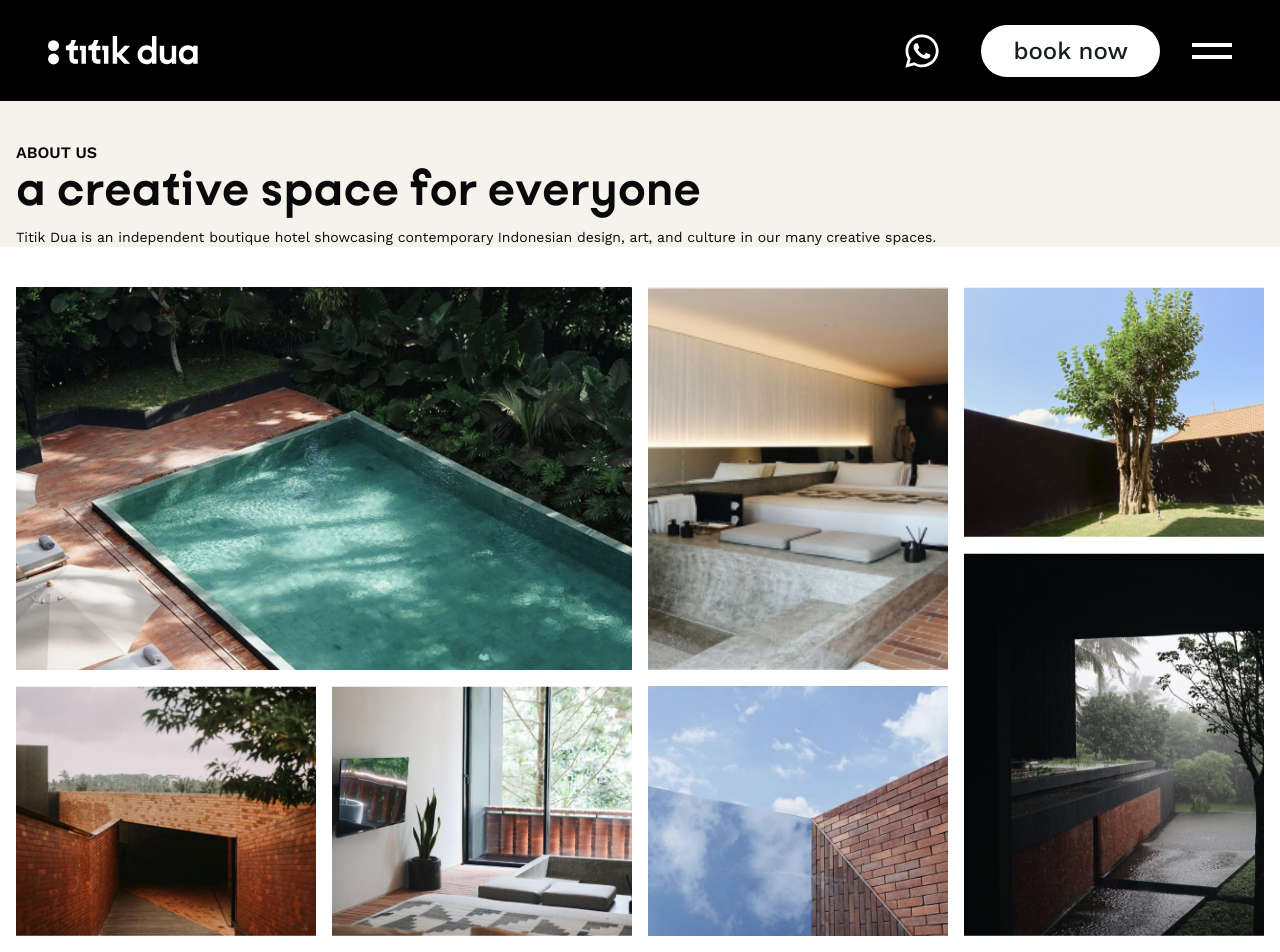
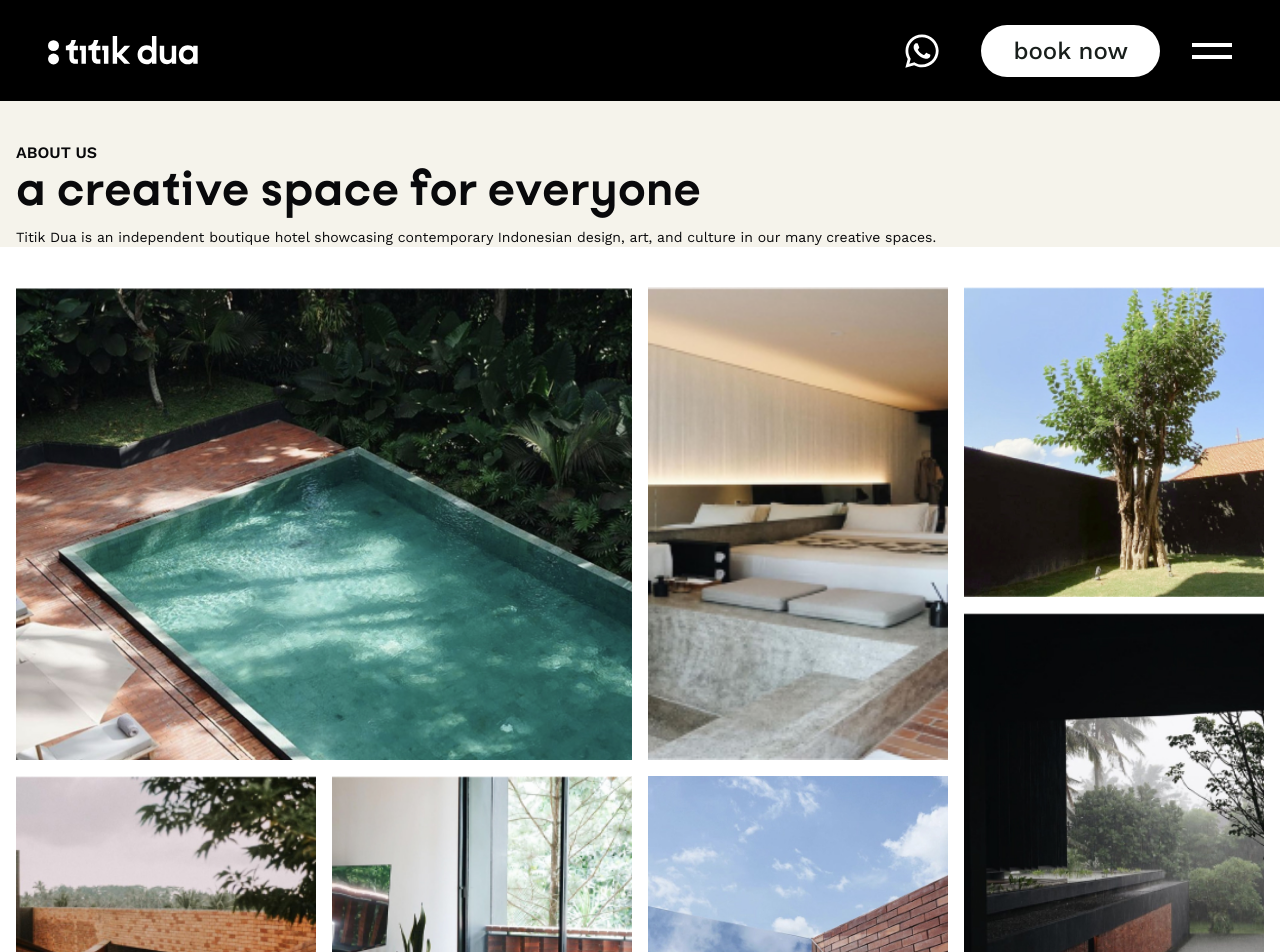
Before and after one commit to arvindeva/titik-dua, a Next.js app: page /about in a window 1280 px wide. Shown: the top 952 px of the page. Built offline with nearby package versions, Linux system fonts and the light colour scheme.

Commit message:
button links from home page

```diff
--- a/app/private-events/page.tsx
+++ b/app/private-events/page.tsx
@@ -5,6 +5,7 @@ import ImageGrid from "@/components/private-events/image-grid";
 import Spaces from "@/components/private-events/spaces";
 import Wedding from "@/components/private-events/wedding";
 import CTAMobile from "@/components/ui/cta-mobile";
+import Link from "next/link";
 
 export default function PrivateEventsPage() {
   return (
@@ -23,9 +24,11 @@ export default function PrivateEventsPage() {
           to an art gallery to meeting rooms that can accommodate corporate
           events, wellness retreats, intimate weddings and more.
         </p>
-        <Button variant="black" className="w-full mb-10">
-          Get in touch
-        </Button>
+        <Link href="/contact">
+          <Button variant="black" className="w-full mb-10">
+            Get in touch
+          </Button>
+        </Link>
         <ImageGrid />
       </section>
       <Spaces />
--- a/components/about/image-grid.tsx
+++ b/components/about/image-grid.tsx
@@ -9,6 +9,7 @@ export default function ImageGrid() {
             className="h-auto max-w-full"
             src="/images/about/1.jpg"
             alt="swimming-pool"
+            priority
             width={1200}
             height={800}
           />
@@ -22,6 +23,7 @@ export default function ImageGrid() {
                 alt="hotel"
                 width={600}
                 height={500}
+                priority
               />
             </div>
             <div>
@@ -31,6 +33,7 @@ export default function ImageGrid() {
                 alt="hotel"
                 width={600}
                 height={500}
+                priority
               />
             </div>
             <div>
@@ -40,6 +43,7 @@ export default function ImageGrid() {
                 alt="hotel"
                 width={600}
                 height={500}
+                priority
               />
             </div>
           </div>
@@ -51,6 +55,7 @@ export default function ImageGrid() {
                 alt="hotel"
                 width={600}
                 height={500}
+                priority
               />
             </div>
             <div>
@@ -60,6 +65,7 @@ export default function ImageGrid() {
                 alt="hotel"
                 width={600}
                 height={500}
+                priority
               />
             </div>
             <div>
@@ -69,6 +75,7 @@ export default function ImageGrid() {
                 alt="hotel"
                 width={600}
                 height={500}
+                priority
               />
             </div>
           </div>
@@ -76,18 +83,20 @@ export default function ImageGrid() {
       </section>
 
       <section className="hidden xl:block px-4 py-10">
-        <div className="grid grid-rows-5 grid-flow-col gap-4 h-[650px]">
-          <div className="row-span-3 col-span-2 bg-fuchsia-500 overflow-hidden">
+        <div className="grid grid-rows-5 grid-flow-col gap-4 h-[650px] xl:h-[800px]">
+          <div className="row-span-3 col-span-2 bg-zinc-400 overflow-hidden">
             <div className="relative h-full w-full">
               <Image
-                className="object-cover"
+                className="object-cover h-full w-full"
                 src="/images/about/1.jpg"
                 alt="swimming-pool"
                 fill
+                sizes="(max-width: 768px) 500px, (max-width: 1200px) 700px, 500px"
+                priority
               />
             </div>
           </div>
-          <div className="row-span-2 col-span-1 bg-fuchsia-500">
+          <div className="row-span-2 col-span-1 bg-zinc-400">
             <div className="relative h-full w-full">
               <Image
                 className="object-cover"
@@ -97,7 +106,7 @@ export default function ImageGrid() {
               />
             </div>
           </div>
-          <div className="row-span-2 col-span-1 bg-fuchsia-500">
+          <div className="row-span-2 col-span-1 bg-zinc-400">
             <div className="relative h-full w-full">
               <Image
                 className="object-cover"
@@ -107,7 +116,7 @@ export default function ImageGrid() {
               />
             </div>
           </div>
-          <div className="row-span-3 bg-fuchsia-500">
+          <div className="row-span-3 bg-zinc-400">
             <div className="relative h-full w-full">
               <Image
                 className="object-cover"
@@ -117,7 +126,7 @@ export default function ImageGrid() {
               />
             </div>
           </div>
-          <div className="row-span-2 bg-fuchsia-500">
+          <div className="row-span-2 bg-zinc-400">
             <div className="relative h-full w-full">
               <Image
                 className="object-cover"
@@ -127,7 +136,7 @@ export default function ImageGrid() {
               />
             </div>
           </div>
-          <div className="row-span-2 bg-fuchsia-500">
+          <div className="row-span-2 bg-zinc-400">
             <div className="relative h-full w-full">
               <Image
                 className="object-cover"
@@ -137,7 +146,7 @@ export default function ImageGrid() {
               />
             </div>
           </div>
-          <div className="row-span-3 bg-fuchsia-500">
+          <div className="row-span-3 bg-zinc-400">
             <div className="relative h-full w-full">
               <Image
                 className="object-cover"
--- a/components/home/private-events.tsx
+++ b/components/home/private-events.tsx
@@ -9,6 +9,7 @@ import {
 import { cn } from "@/lib/utils";
 import Image from "next/image";
 import { Button } from "../ui/button";
+import Link from "next/link";
 
 export default function PrivateEvents() {
   return (
@@ -54,15 +55,19 @@ export default function PrivateEvents() {
             lineup of designed-led exhibitions, innovative talks, and workshops.
           </p>
           <div className="w-full lg:w-auto flex flex-row gap-x-3">
+            <Link href="/contact">
               <Button className="w-1/2 lg:w-[180px] text-xl" variant="primary">
                 Contact us
               </Button>
+            </Link>
+            <Link href="/private-events">
               <Button
                 className="w-1/2 lg:w-[180px] text-xl"
                 variant="transparent"
               >
                 Read more
               </Button>
+            </Link>
           </div>
         </div>
       </div>
--- a/components/home/welcome.tsx
+++ b/components/home/welcome.tsx
@@ -1,6 +1,7 @@
 import { Button } from "../ui/button";
 import { kobe } from "@/app/fonts/fonts";
 import { cn } from "@/lib/utils";
+import Link from "next/link";
 
 export default function Welcome() {
   return (
@@ -22,12 +23,14 @@ export default function Welcome() {
             contemporary take on design, gastronomy, and immersive workshops and
             talks on culture, innovation, and wellness.
           </p>
+          <Link href="/about">
             <Button
               className="w-full lg:w-auto text-xl lg:text-2xl font-medium lg:px-7"
               variant="primary"
             >
               More About Us
             </Button>
+          </Link>
         </div>
       </div>
     </section>
```
Lines whose indentation alone changed are shown as unchanged.
